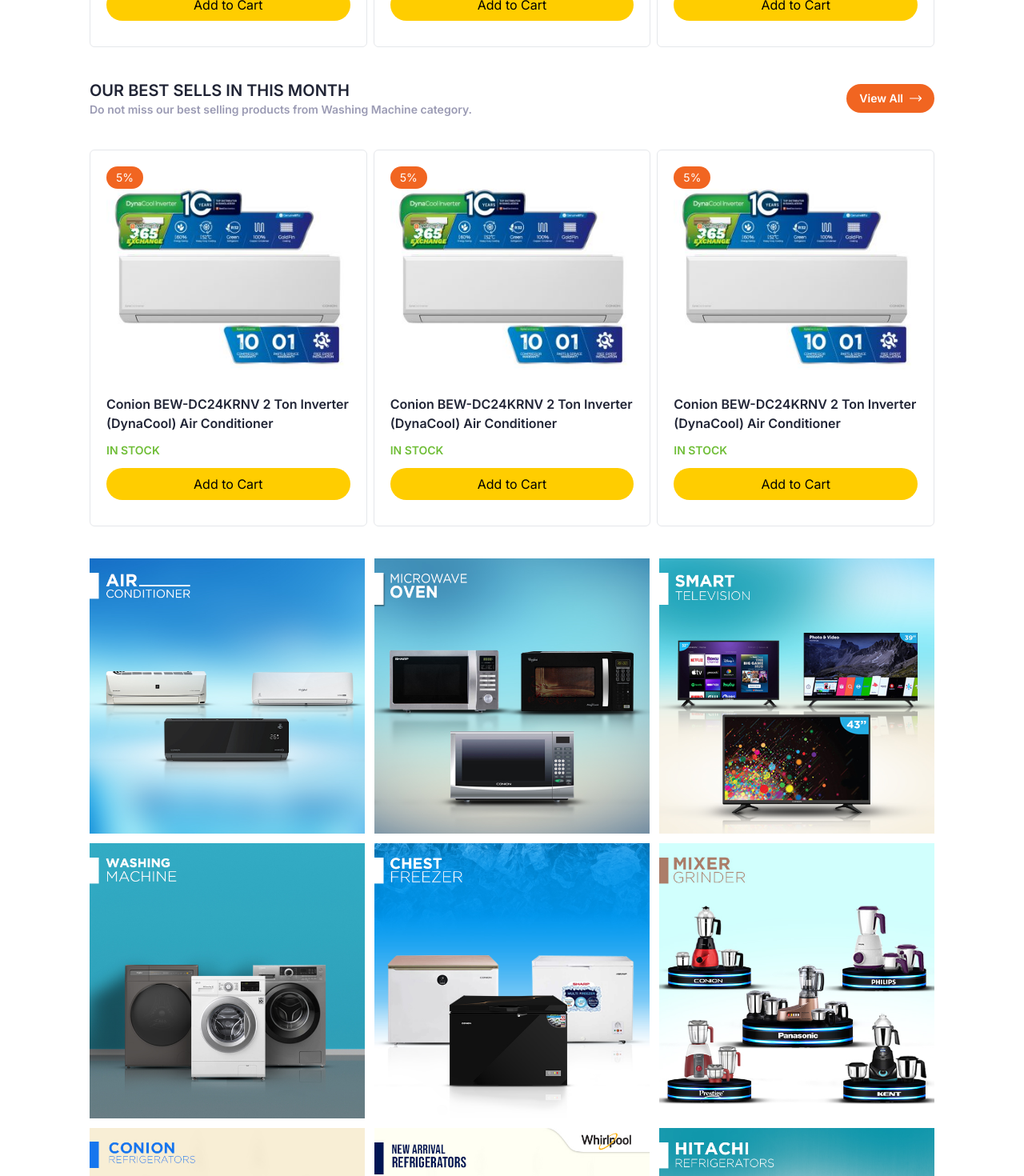
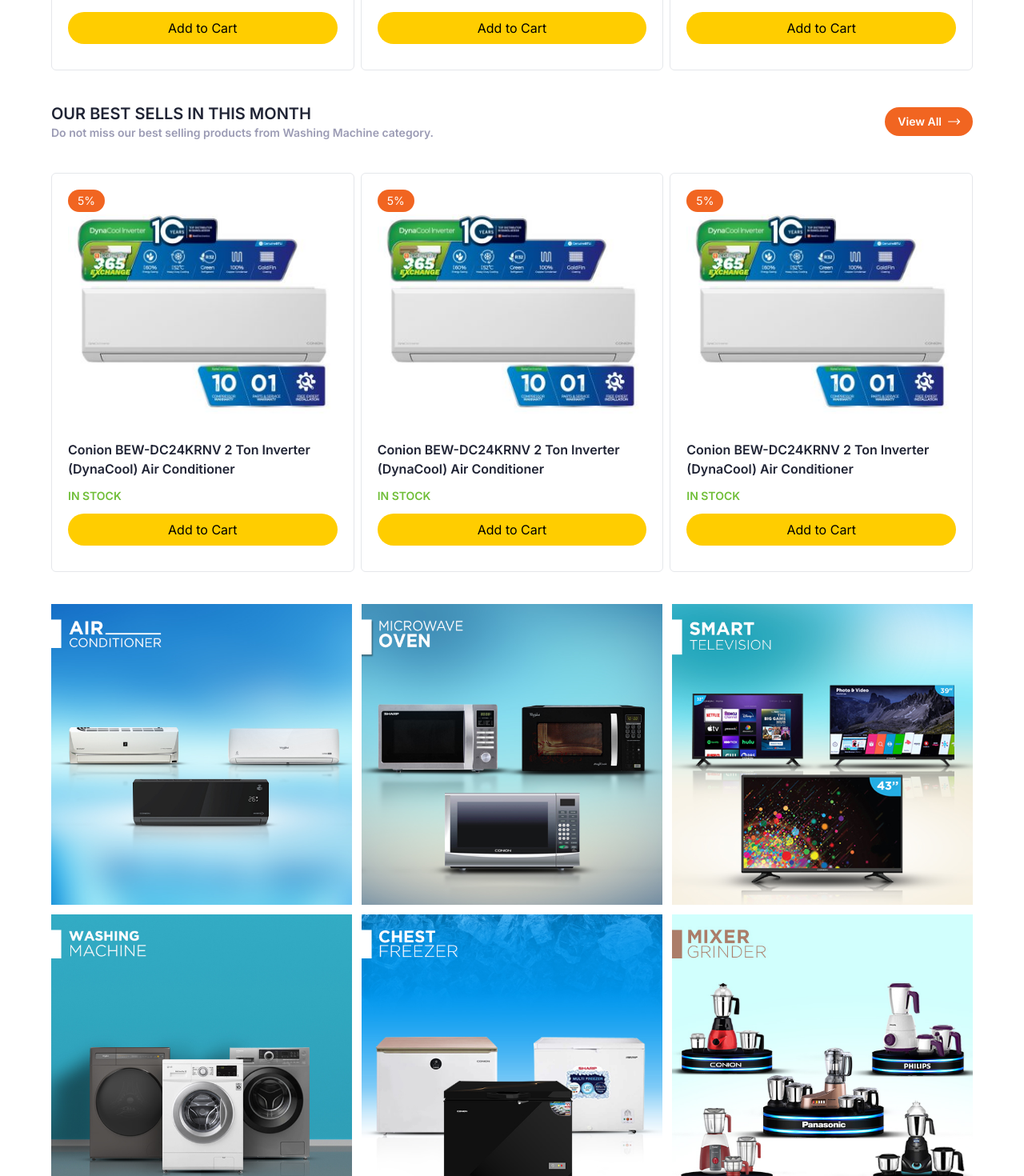
Before and after one commit to Zahed75/BestClient, a Next.js app: page / in a window 1280 px wide. Shown: the part 1240-2710 px from the top of the page at 80% size. Built offline with nearby package versions, Linux system fonts and the light colour scheme.

Commit message:
hovering done

```diff
--- a/app/page.js
+++ b/app/page.js
@@ -7,11 +7,15 @@
   return (
     <main>
       <ImageSlider />
-      <EventProduct event={"TOP SELLING AIRCONDITIONAR"} />
-      <EventProduct event={"Our best sells in this month"} />
-      <Categories />
-      <RecentAdded />
-      <EventProduct event={"TOP SELLING WASHERS"} />
+      <div className="container">
+        <div className="px-5 md:px-10 lg:px-16">
+          <EventProduct event={"TOP SELLING AIRCONDITIONAR"} />
+          <EventProduct event={"Our best sells in this month"} />
+          <Categories />
+          <RecentAdded />
+          <EventProduct event={"TOP SELLING WASHERS"} />
+        </div>
+      </div>
     </main>
   );
 }
--- a/components/SingleProduct/SingleProduct.jsx
+++ b/components/SingleProduct/SingleProduct.jsx
@@ -155,9 +155,10 @@
   ];
 
   return (
-    <section className="px-5 md:px-44 lg:px-28 my-10">
+    <section className="container">
+      <div className="px-5 md:px-10 lg:px-16 my-10">
         <TagLine tagValues={tagValues} />
-      <section className="bg-white rounded-md shadow-md p-5 border-t">
+        <div className="bg-white rounded-md shadow-md p-5 border-t">
           <h1 className="text-[#202435] text-lg font-semibold">
             {productData.name}
           </h1>
@@ -185,8 +186,8 @@
                   <li>R32 Green Refrigerant</li>
                   <li>100% Copper Condenser</li>
                   <li>
-                  Warranty: Compressor- 12 years Mainboard- 2 years Spare parts-
-                  2 years Service- 2 years
+                    Warranty: Compressor- 12 years Mainboard- 2 years Spare
+                    parts- 2 years Service- 2 years
                   </li>
                   <li className="text-[#F16521]">নিজস্ব Super কিস্তি সুবিধা</li>
                 </ul>
@@ -247,7 +248,10 @@
                   </svg>
                   Add to Wishlist
                 </button>
-              <button  onClick={handleOpen} className="text-sm text-[#9B9BB4] px-5 py-2 flex justify-center items-center uppercase">
+                <button
+                  onClick={handleOpen}
+                  className="text-sm text-[#9B9BB4] px-5 py-2 flex justify-center items-center uppercase"
+                >
                   <Image
                     src={CompareIcon}
                     className="w-5 h-5 mr-3"
@@ -380,11 +384,12 @@
               </div>
             </div>
           </div>
-      </section>
+        </div>
 
         <section className="bg-white rounded-md shadow-md p-5 border-t my-10">
           <ProductTabs tabs={productDataTabs} />
         </section>
+      </div>
     </section>
   );
 }
--- a/components/global/Search.jsx
+++ b/components/global/Search.jsx
@@ -20,11 +20,14 @@
     <main className="container">
       <div className="px-5 md:px-10 lg:px-16 grid grid-cols-4 justify-center items-center gap-5 my-5">
         <div className="col-span-2 md:col-span-1">
-          <Image
-            src={bestLogo}
-            className="w-full md:w-fit"
-            alt="Best Electronics Icon"
-          />
+          <Link href="/">
+            <Image
+              src={bestLogo}
+              className="w-full md:w-fit"
+              alt="
+            Best Electronics Icon"
+            />
+          </Link>
         </div>
 
         <div className="w-full mx-auto col-span-2 hidden md:block">
--- a/components/home/Categories.jsx
+++ b/components/home/Categories.jsx
@@ -23,7 +23,7 @@
   ];
 
   return (
-    <section className="px-5 md:px-44 lg:px-28 my-5 md:my-10 grid grid-cols-1 md:grid-cols-3 gap-3">
+    <section className="my-5 md:my-10 grid grid-cols-1 md:grid-cols-3 gap-3">
       {images.map((image, index) => (
         <div key={index} className="relative overflow-hidden">
           <Image src={image} alt="category" className="hover:scale-105 duration-700" />
--- a/components/home/RecentAdded.jsx
+++ b/components/home/RecentAdded.jsx
@@ -2,7 +2,7 @@
 
 export default function RecentAdded() {
   return (
-    <section className="px-5 md:px-44 lg:px-28 my-5 md:my-10">
+    <section className="my-5 md:my-10">
       <div className="border-2 border-[#F16521] rounded-lg grid grid-cols-1 justify-center items-center p-5">
         <NewProduct />
         <NewProduct />
--- a/components/productCard/EventProduct.jsx
+++ b/components/productCard/EventProduct.jsx
@@ -3,7 +3,7 @@
 
 export default function EventProduct({ event }) {
   return (
-    <main className="px-5 md:px-44 lg:px-28 my-5 md:my-10">
+    <main className="my-5 md:my-10">
       <section className="grid grid-cols-2 justify-between items-center">
         <div>
           <h4 className="text-[#202435] text-xl font-semibold uppercase">
```
Lines whose indentation alone changed are shown as unchanged.
